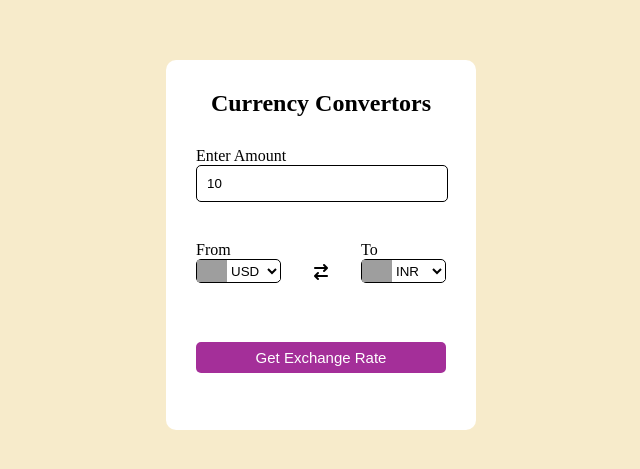
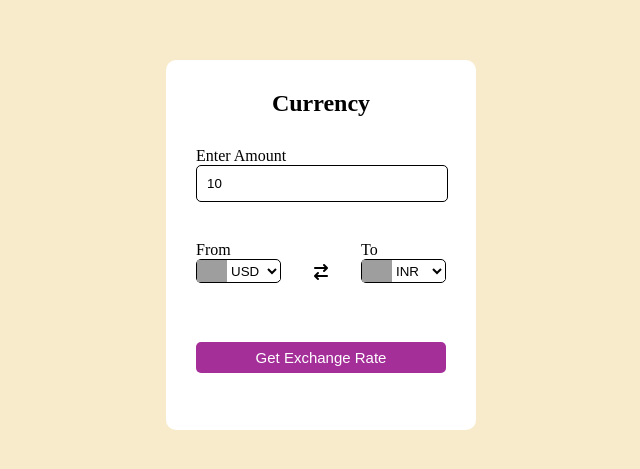
Before and after one commit to amir-khusroo/Currency-Convertor, a plain HTML site: page index.html in a window 1280 px wide. Shown: the part 155-624 px from the top of the page, without its empty margins (319-959 px from the left). Drawn offline with Linux system fonts and the light colour scheme; no server answers; grey boxes are pictures that could not be loaded.

Commit message:
some changes

```diff
--- a/index.html
+++ b/index.html
@@ -9,7 +9,7 @@
 </head>
 <body>
     <div class="container">
-        <div class="heading"><h2>Currency Convertors</h2></div>
+        <div class="heading"><h2>Currency</h2></div>
         <form action="">
             <div class="amount">
                 <p>Enter Amount</p>
```
